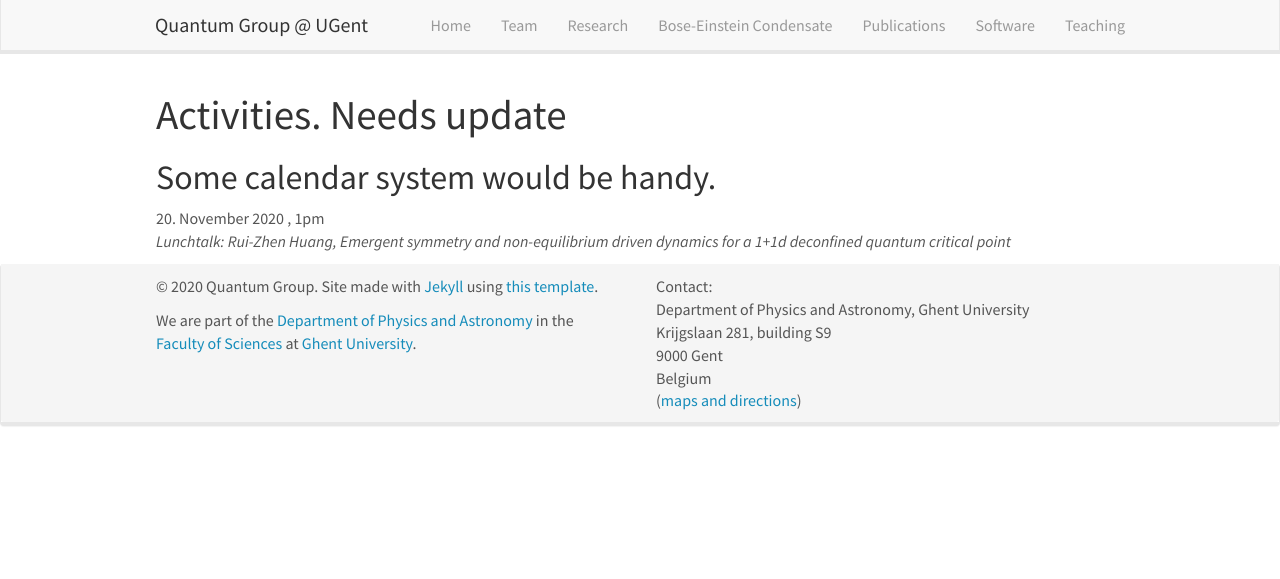
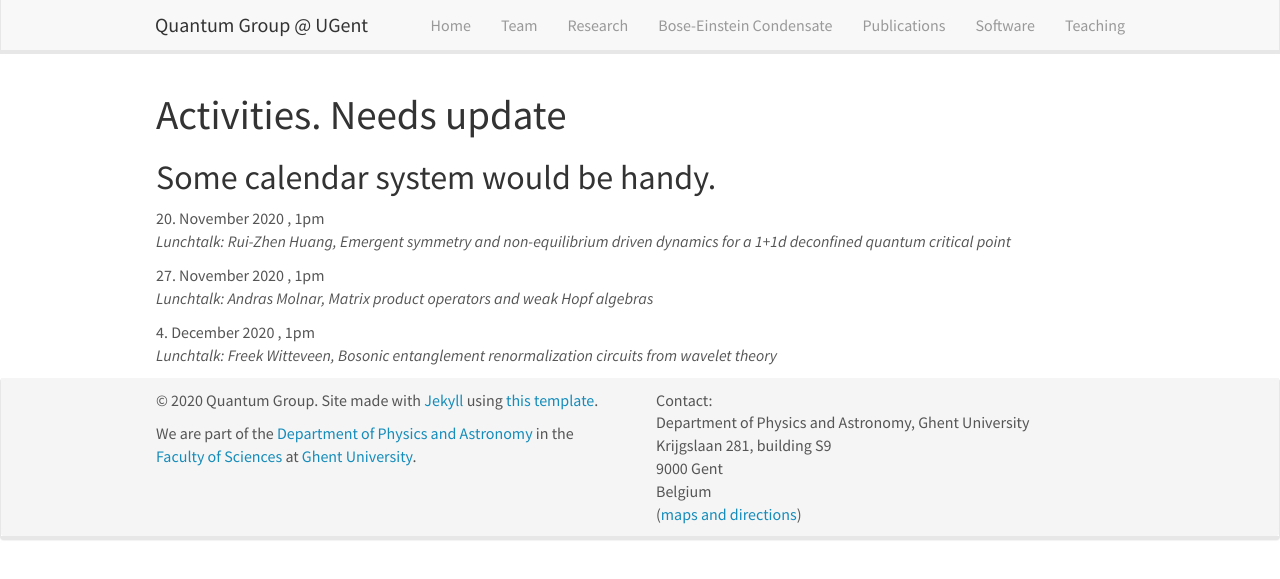
Before and after one commit to quantumghent/quantumghent.github.io, a Jekyll site: the page built from _pages/activities.md, in a window 1280 px wide. Shown: the top 579 px of the page. Built offline with Jekyll 4.4.1, drawn with Linux system fonts in a browser that asks for light colours; nearby versions of some CDN libraries.

Commit message:
Update activities.yml

```diff
--- a/_data/activities.yml
+++ b/_data/activities.yml
@@ -1,2 +1,6 @@
 - date: 20. November 2020 , 1pm
   headline: "Lunchtalk: Rui-Zhen Huang, Emergent symmetry and non-equilibrium driven dynamics for a 1+1d deconfined quantum critical point"
+- date: 27. November 2020 , 1pm
+  headline: "Lunchtalk: Andras Molnar, Matrix product operators and weak Hopf algebras"
+- date: 4. December 2020 , 1pm
+  headline: "Lunchtalk: Freek Witteveen, Bosonic entanglement renormalization circuits from wavelet theory"
```
